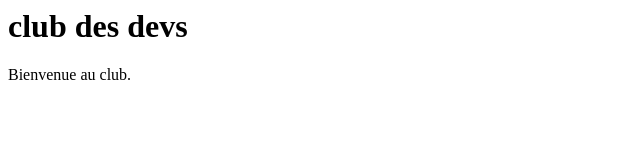
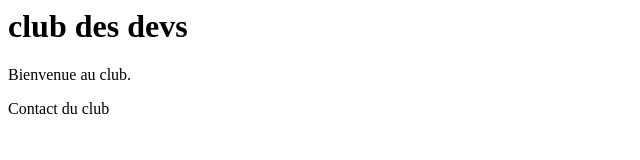
Before and after one commit to doudoh/atelier-git-vscode, a plain HTML site: page index.html in a window 1280 px wide. Shown: the whole page, without its empty margins (0-640 px from the left). Drawn offline with Linux system fonts and the light colour scheme.

Commit message:
Ajouter le pied de page

```diff
--- a/index.html
+++ b/index.html
@@ -1,2 +1,3 @@
 <h1>club des devs</h1>
 <p>Bienvenue au club.</p>
+<footer>Contact du club</footer>
```
